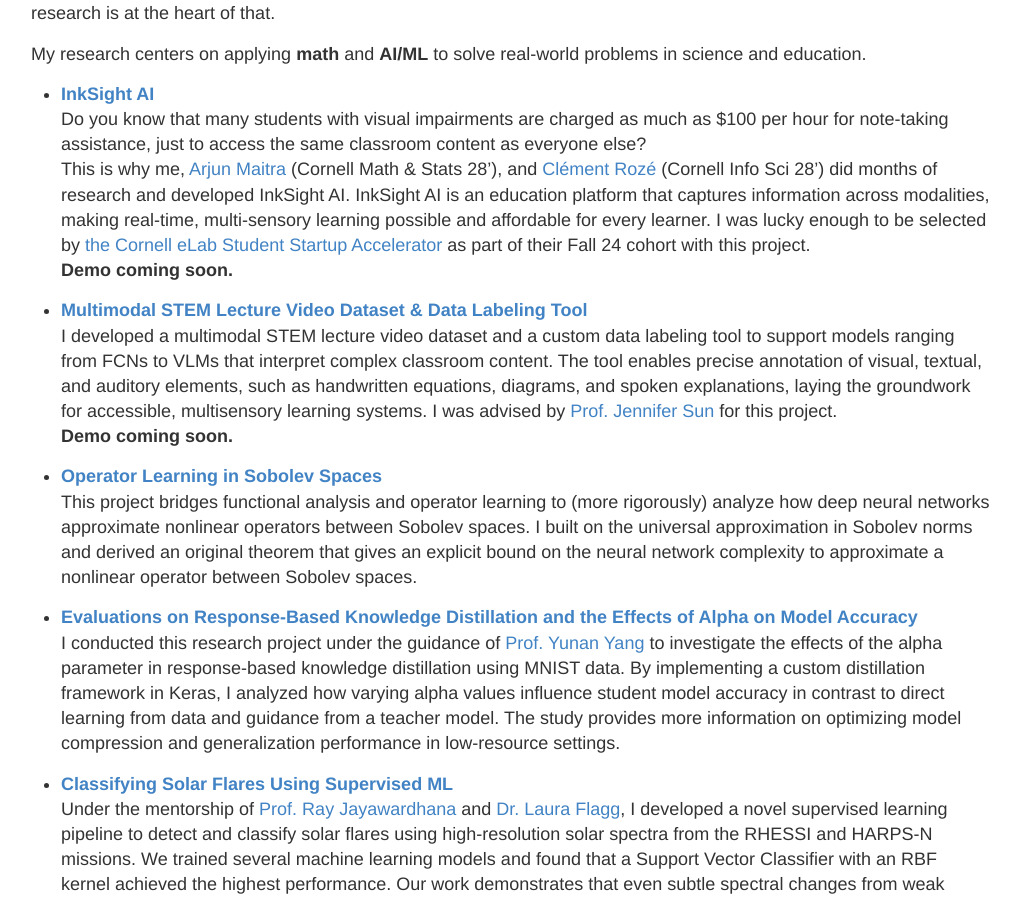
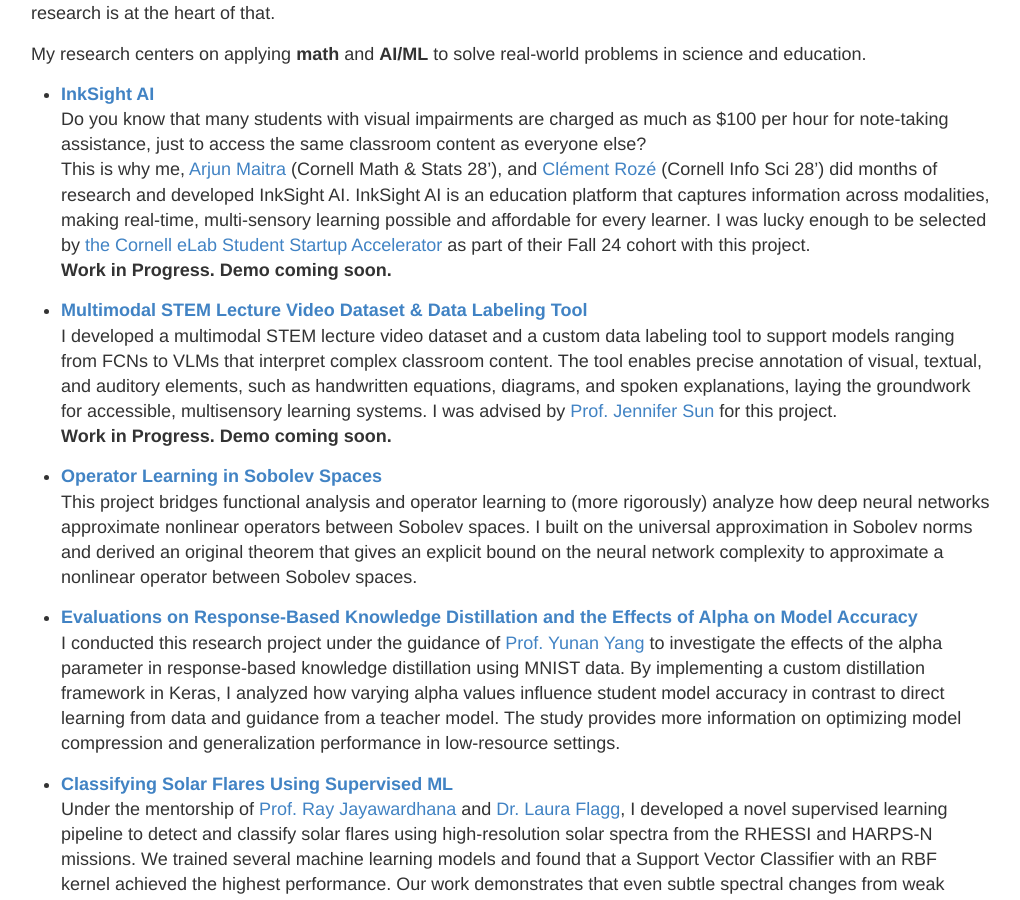
Before and after one commit to nicolehao34/nicolehao34.github.io, a Jekyll site: the page built from index.md, in a window 1280 px wide and 900 px high, scrolled down 669 px. Shown: the whole window, without its empty margins (129-1149 px from the left). Built offline with Jekyll 4.4.1, drawn with Linux system fonts in a browser that asks for light colours.

Commit message:
Update index.md

```diff
--- a/index.md
+++ b/index.md
@@ -24,11 +24,11 @@
 
 -  **[InkSight AI](https://github.com/Cornell-InkSight/InkSightMVP.git)** <br>
 Do you know that many students with visual impairments are charged as much as $100 per hour for note-taking assistance, just to access the same classroom content as everyone else? <br> This is why me, [Arjun Maitra](https://arjunmaitra.com/) (Cornell Math & Stats 28'), and [Clément Rozé](https://clementroze.com/) (Cornell Info Sci 28') did months of research and developed InkSight AI. InkSight AI is an education platform that captures information across modalities, making real-time, multi-sensory learning possible and affordable for every learner. I was lucky enough to be selected by [the Cornell eLab Student Startup Accelerator](https://eship.cornell.edu/elab-welcomes-24-student-startup-teams-to-fall-cohort/) as part of their Fall 24 cohort with this project. <br>
-**Demo coming soon.**
+**Work in Progress. Demo coming soon.**
 
 - **[Multimodal STEM Lecture Video Dataset & Data Labeling Tool](https://github.com/Cornell-InkSight/InkSight-DataLabeler.git)** <br>
 I developed a multimodal STEM lecture video dataset and a custom data labeling tool to support models ranging from FCNs to VLMs that interpret complex classroom content. The tool enables precise annotation of visual, textual, and auditory elements, such as handwritten equations, diagrams, and spoken explanations, laying the groundwork for accessible, multisensory learning systems. I was advised by [Prof. Jennifer Sun](https://jenjsun.com/) for this project. <br>
-**Demo coming soon.**
+**Work in Progress. Demo coming soon.**
 
 - **[Operator Learning in Sobolev Spaces](https://github.com/nicolehao34/Operator-Learning-in-Sobolev-Spaces/blob/1e5a854088be6fa6befb59d4af8f21b874ac209c/MATH_6220_Final_Project%20(3).pdf)** <br>
 This project bridges functional analysis and operator learning to (more rigorously) analyze how deep neural networks approximate nonlinear operators between Sobolev spaces. I built on the universal approximation in Sobolev norms and derived an original theorem that gives an explicit bound on the neural network complexity to approximate a nonlinear operator between Sobolev spaces.
```
